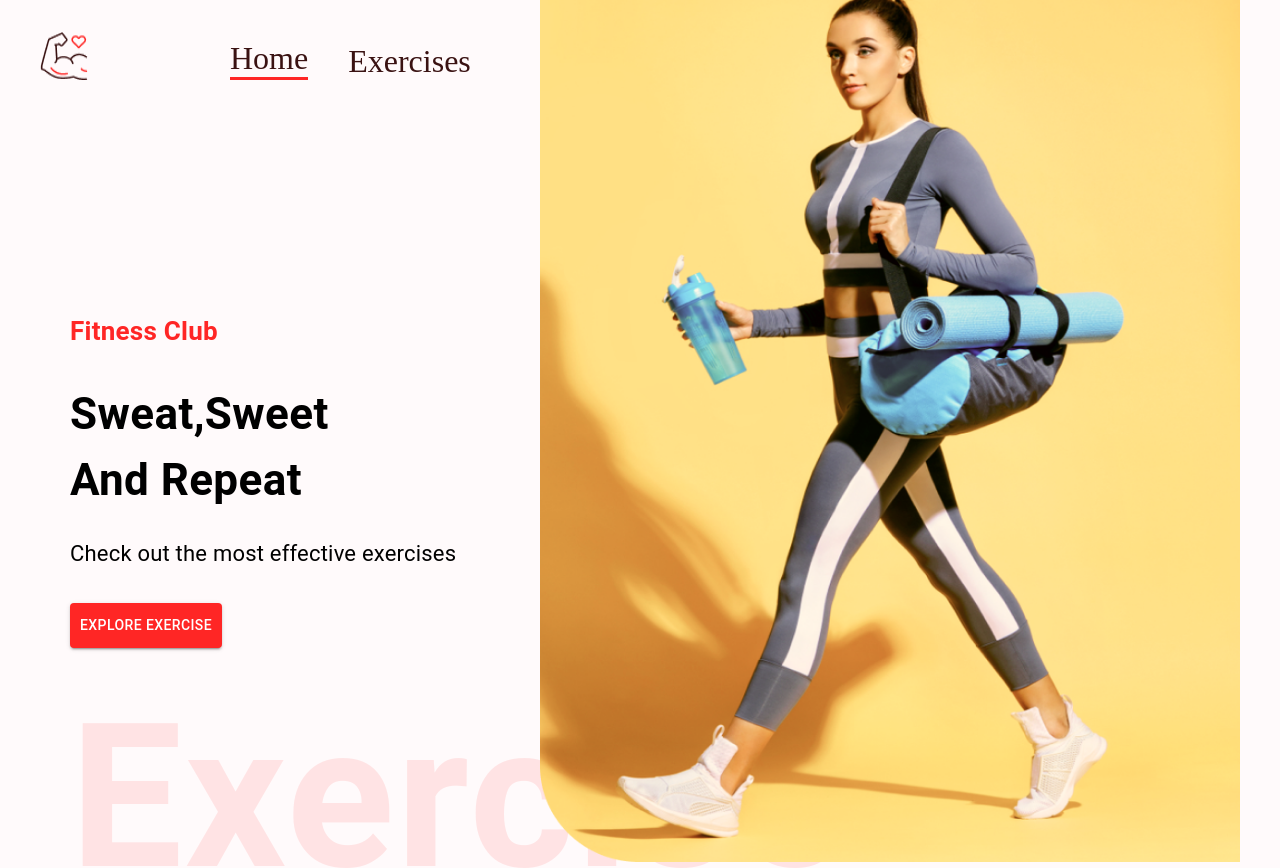
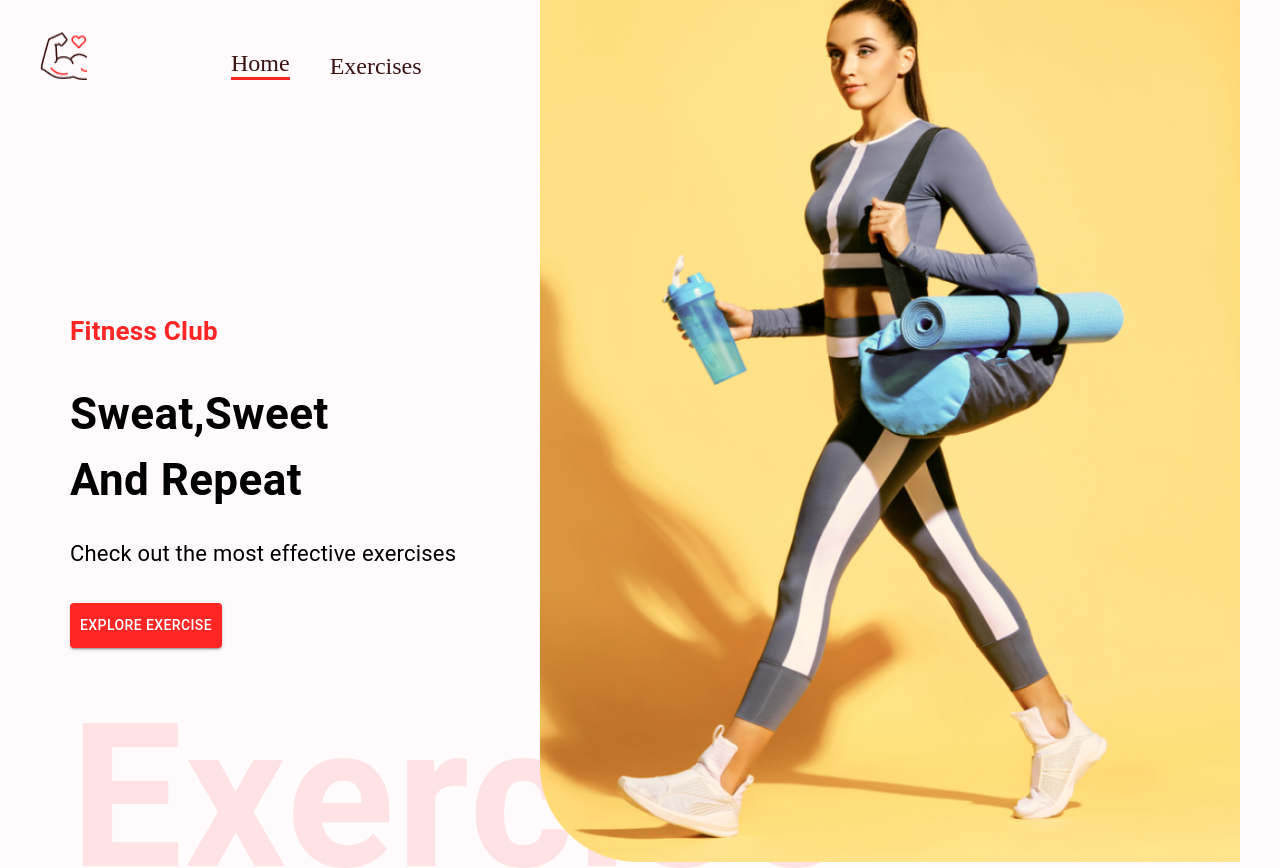
Before and after one commit to HassanTAli/gym-app, a React (Create React App) app: page / in a window 1280 px wide. Shown: the top 868 px of the page. Built offline with nearby package versions, Linux system fonts and the light colour scheme.

Commit message:
fix styling in Navbar

```diff
--- a/src/Components/Navbar.jsx
+++ b/src/Components/Navbar.jsx
@@ -11,7 +11,7 @@ const Navbar = () => {
       px="20px"
       justifyContent="space-around"
       sx={{
-        gap: { xs: "40px", sm: "122px" },
+        gap: { xs: "40px", sm: "123px" },
         mt: { sm: "32px", xs: "20px" },
         justifyContent: "none",
       }}
@@ -21,7 +21,7 @@ const Navbar = () => {
         alt="Logo"
         style={{ height: "48px", width: "48px", margin: "0 20px" }}
       />
-      <Stack direction="row" gap="40px" fontSize="2rem" alignItems="flex-end">
+      <Stack direction="row" gap="40px" fontSize="24px" alignItems="flex-end">
         <Link
           to="/home"
           style={{
```
